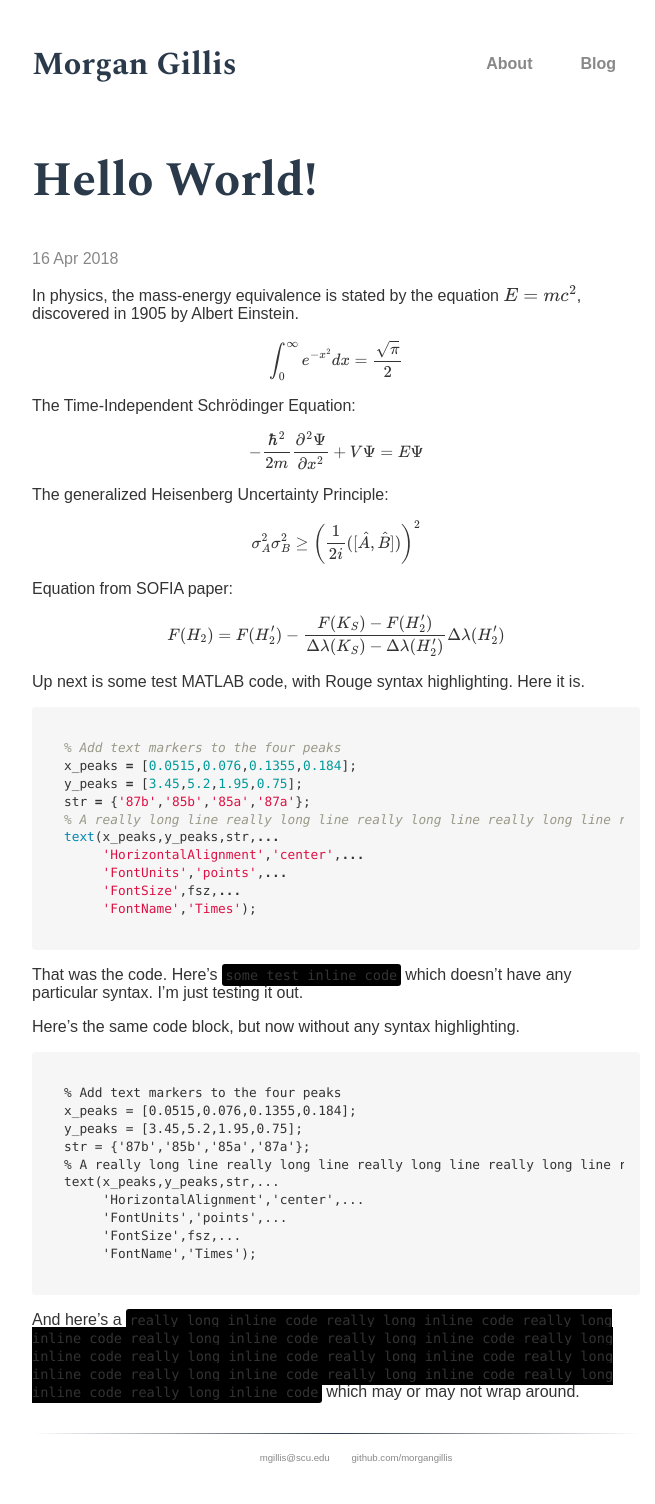
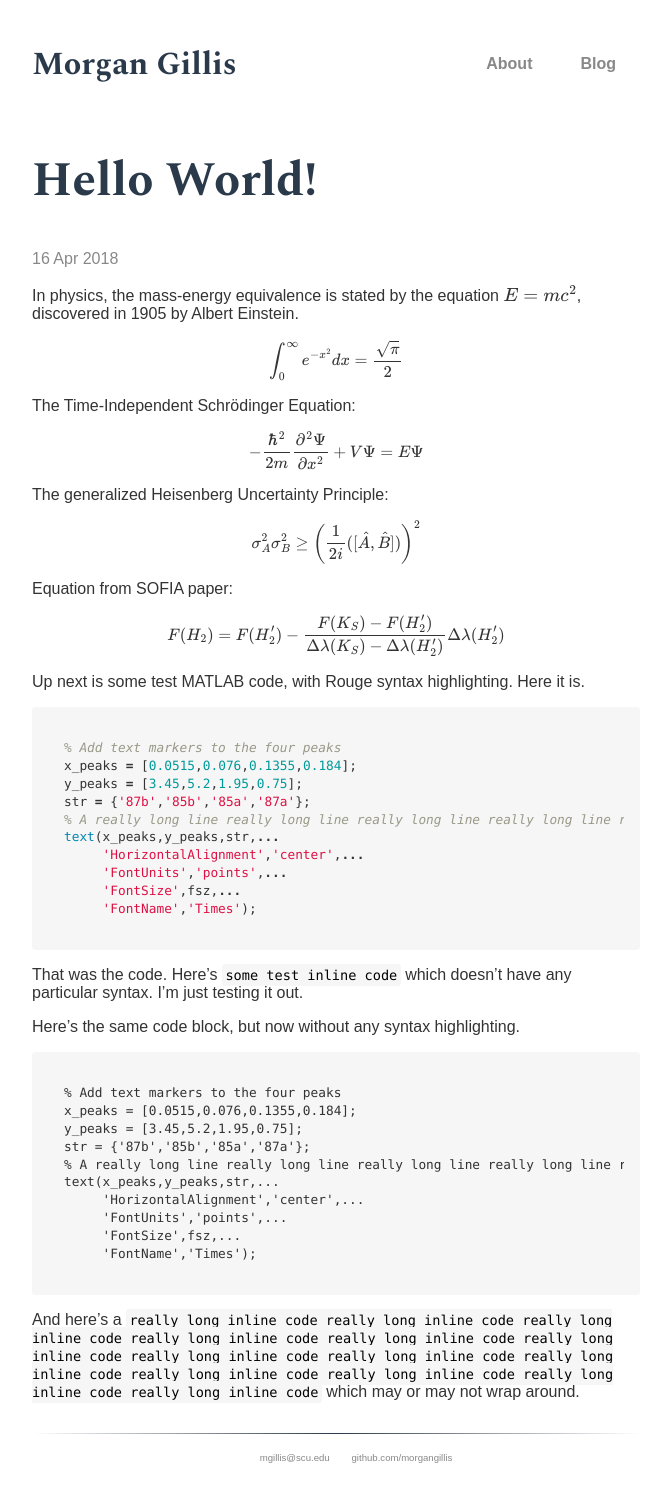
Before and after one commit to morgangillis/morgangillis.github.io, a Jekyll site: the page built from _posts/2018-04-16-hello-world.md, in a window 1280 px wide. Shown: the whole page, without its empty margins (304-959 px from the left). Built offline with Jekyll 4.4.1, drawn with Linux system fonts in a browser that asks for light colours; some web fonts are replaced; formulas are drawn with MathJax 3.

Commit message:
Update code.scss

```diff
--- a/_sass/code.scss
+++ b/_sass/code.scss
@@ -5,9 +5,9 @@ code, pre {
 code {
   padding: .25em;
   font-size: 85%;
-  color: inherit;
-  // background-color: #f6f6f6;
-  background-color: #000;
+  // color: inherit;
+  color: #000;
+  background-color: #f6f6f6;
   border-radius: 3px;
 }
 
```
